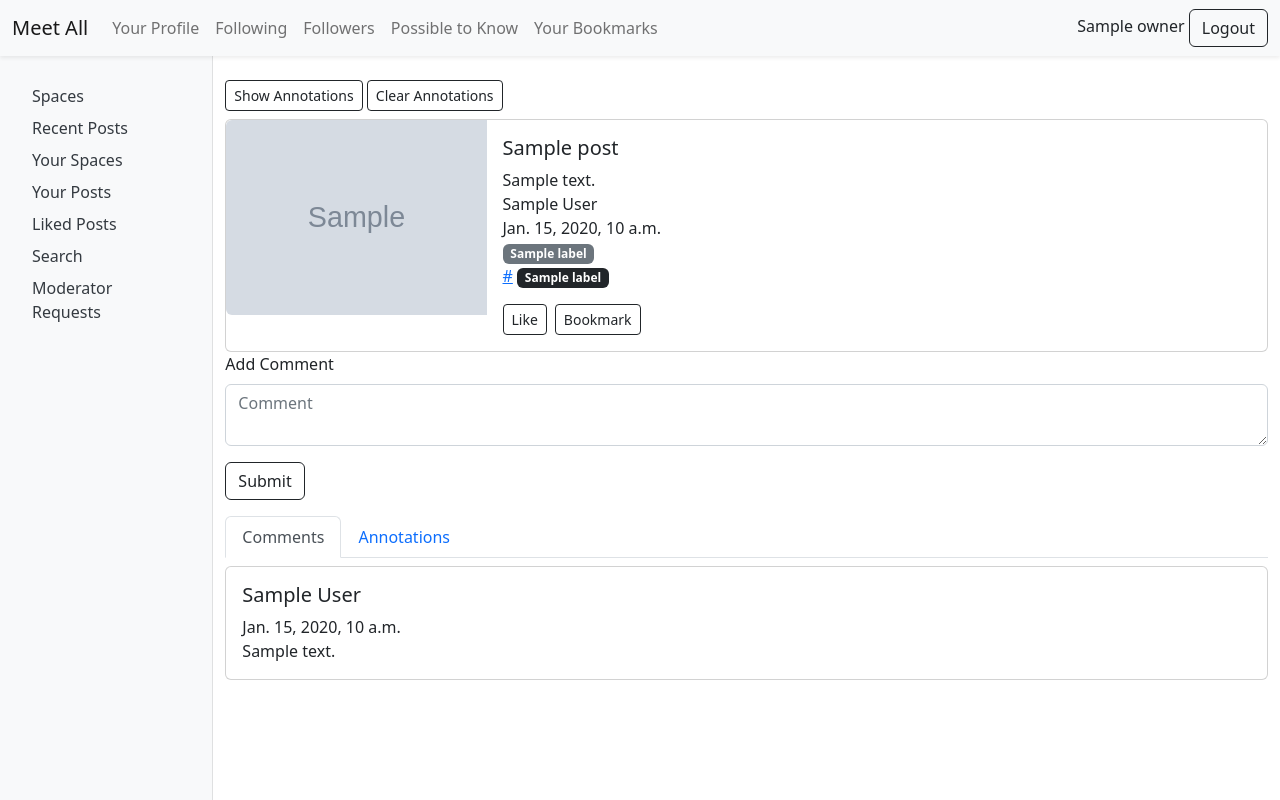
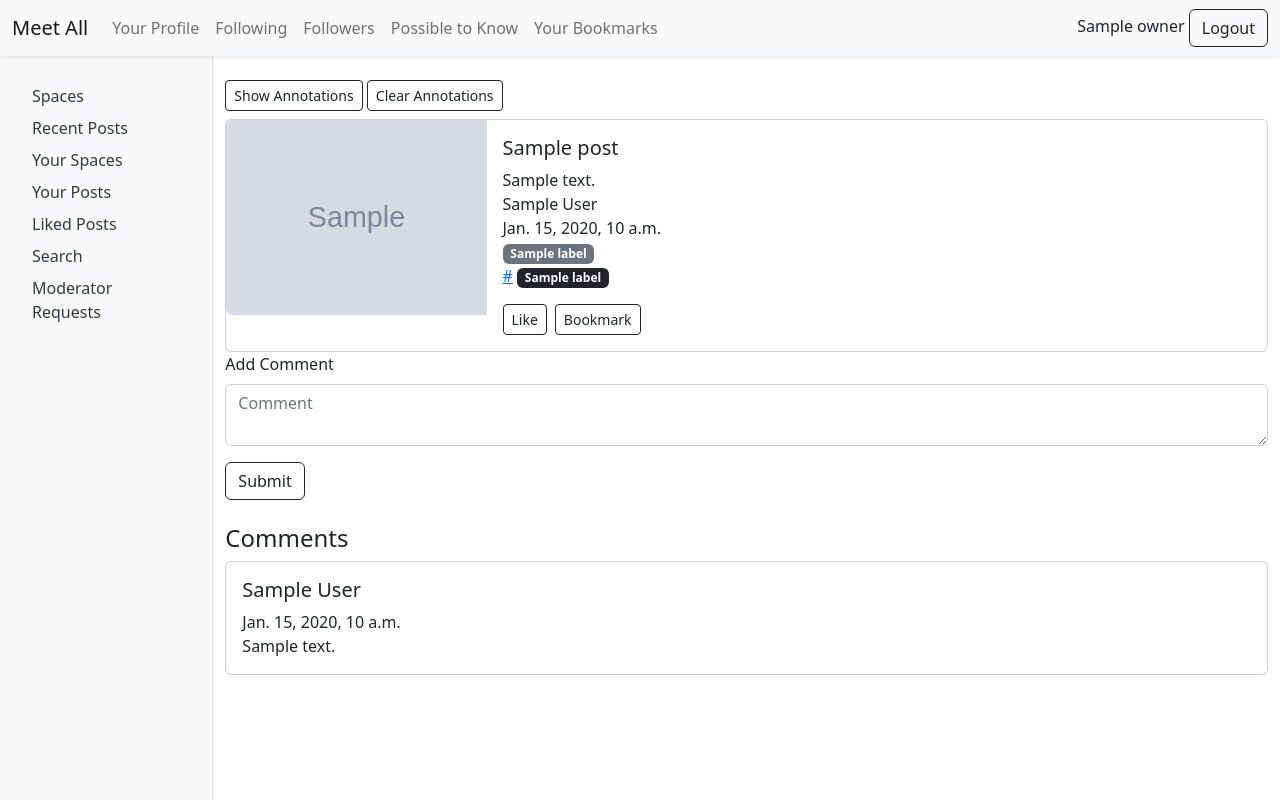
Before and after one commit to dogukanarslan/SWE574-Group-3, a Django app: template app/frontend/templates/postDetail.html in a window 1280 px wide. Run offline with Django 3.2, Linux system fonts and the light colour scheme; the template is opened without the code that fills it: most values are stand-ins (such as "Sample title", 1, 10 or a date in 2020); grey boxes marked "Sample" are stand-in pictures; some libraries are stand-ins or nearby versions.

Commit message:
Delete unnecessary tab

```diff
--- a/app/frontend/templates/postDetail.html
+++ b/app/frontend/templates/postDetail.html
@@ -65,17 +65,9 @@
 
   <button class="btn btn-outline-dark">Submit</button>
 </form>
-
-<nav class="mt-3">
-  <div class="nav nav-tabs" id="nav-tab" role="tablist">
-    <button class="nav-link active" data-bs-toggle="tab" data-bs-target="#comments"
-      aria-selected="true">Comments</button>
-    <button class="nav-link" data-bs-toggle="tab" data-bs-target="#annotations"
-      aria-selected="false">Annotations</button>
-  </div>
-</nav>
-<div class="tab-content" id="nav-tabContent">
-  <div class="tab-pane fade show active" id="comments">
+<br>
+{% if comments %}
+<h4>Comments</h4>
 {% for comment in comments %}
 <div class="card mt-2">
   <div class="card-body">
@@ -85,22 +77,7 @@
   </div>
 </div>
 {% endfor %}
-  </div>
-  <div class="tab-pane fade" id="annotations">
-    {% for annotation in annotations %}
-    <div id="{{annotation.id}}" class="card mt-2">
-      <div class="card-body">
-        <h5 class="card-title">{{ annotation.created_by.first_name }} {{ annotation.created_by.last_name }}</h5>
-        <div class="card-text">{{ annotation.created_time }}</div>
-        <div class="card-text">{{ annotation.body_description }}</div>
-        <button class="btn btn-sm btn-outline-dark mt-2"
-          onclick='showAnnotatedText("{{annotation.start}}", "{{annotation.end}}", "{{annotation.body_description}}")'>Show
-          Annotation</button>
-      </div>
-    </div>
-    {% endfor %}
-  </div>
-</div>
+{% endif %}
 
 <script>
   const r = Recogito.init({
@@ -110,7 +87,7 @@
     ],
   });
 
-  r.setAuthInfo({id: '{{user.id}}', displayName: '{{user.first_name}} {{user.last_name}}'})
+  r.setAuthInfo({ id: '{{user.id}}', displayName: '{{user.first_name}} {{user.last_name}}' })
 
   const showAnnotationsButton = document.getElementById('show-annotations');
   const clearAnnotationsButton = document.getElementById('clear-annotations');
```
Lines whose indentation alone changed are shown as unchanged.
